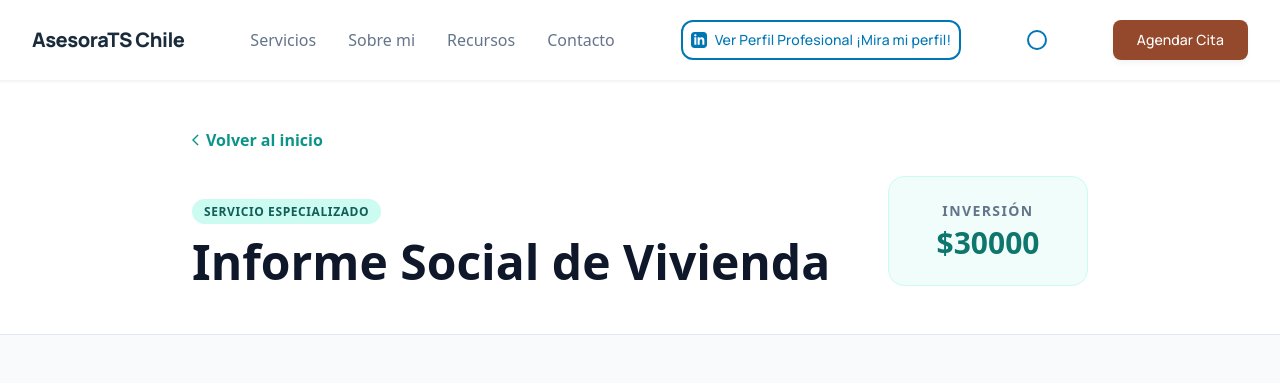
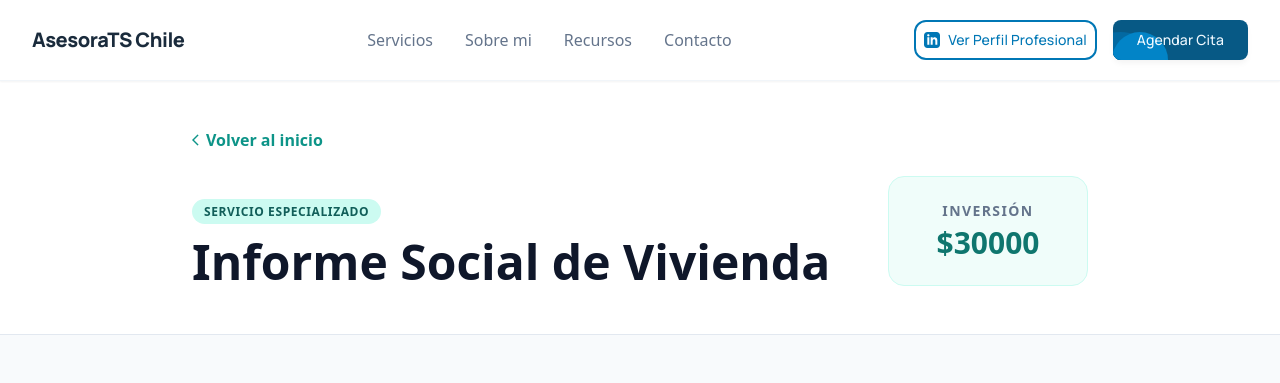
Before and after one commit to j0t4inc0de/asesora-ts, a Django app: page /servicio/1/ in a window 1280 px wide. Shown: the top 383 px of the page. Run offline with Django 5.2, Linux system fonts and the light colour scheme; data comes from the database, SQL or seed files in the repository; some libraries are stand-ins or nearby versions.

Commit message:
mejora del botón Agendar Cita: se añaden efectos visuales y animaciones

```diff
--- a/asesorias/templates/base.html
+++ b/asesorias/templates/base.html
@@ -250,15 +250,20 @@
               <path d="M19 0h-14c-2.761 0-5 2.239-5 5v14c0 2.761 2.239 5 5 5h14c2.762 0 5-2.239 5-5v-14c0-2.761-2.239-5-5-5zm-11 19h-3v-11h3v11zm-1.5-12.268c-.966 0-1.75-.79-1.75-1.764s.784-1.764 1.75-1.764 1.75.79 1.75 1.764-.783 1.764-1.75 1.764zm13.5 12.268h-3v-5.604c0-3.368-4-3.113-4 0v5.604h-3v-11h3v1.765c1.396-2.586 7-2.777 7 2.476v6.759z"/>
             </svg>
             Ver Perfil Profesional
-
+            <div class="absolute top-full left-1/2 -translate-x-1/2 mt-2 px-3 py-2 bg-[#0077b5] text-white text-sm font-medium rounded-lg shadow-lg whitespace-nowrap opacity-0 group-hover:opacity-100 transition-opacity duration-300 pointer-events-none z-10 before:absolute before:content-[''] before:w-2 before:h-2 before:bg-[#0077b5] before:rotate-45 before:-top-1 before:left-1/2 before:-translate-x-1/2">
               ¡Mira mi perfil!
             </div>
           </a>
 
           <a href="#seccion-reserva"
-            class="font-label-md text-label-md bg-secondary text-on-secondary px-6 py-2.5 rounded-lg hover:opacity-90 transition-opacity shadow-ambient-low"
-            >
-            Agendar Cita
+            class="relative group cursor-pointer font-label-md text-label-md text-sky-50 overflow-hidden rounded-lg px-6 py-2.5 hover:opacity-90 transition-all shadow-ambient-low flex items-center justify-center bg-sky-800">
+
+            <div class="absolute top-3 right-20 group-hover:top-12 group-hover:-right-12 z-10 w-40 h-40 rounded-full group-hover:scale-150 group-hover:opacity-50 duration-500 bg-sky-900"></div>
+            <div class="absolute top-3 right-20 group-hover:top-12 group-hover:-right-12 z-10 w-32 h-32 rounded-full group-hover:scale-150 group-hover:opacity-50 duration-500 bg-sky-800"></div>
+            <div class="absolute top-3 right-20 group-hover:top-12 group-hover:-right-12 z-10 w-24 h-24 rounded-full group-hover:scale-150 group-hover:opacity-50 duration-500 bg-sky-700"></div>
+            <div class="absolute top-3 right-20 group-hover:top-12 group-hover:-right-12 z-10 w-14 h-14 rounded-full group-hover:scale-150 group-hover:opacity-50 duration-500 bg-sky-600"></div>
+
+            <span class="z-10 relative">Agendar Cita</span>
           </a>
         </div>
         <button class="md:hidden text-[#1A2B3C] dark:text-white p-2">
```
Also changed, not shown: asesorias/templates/index.html (+8 -3 lines).
